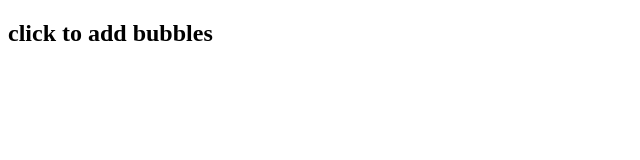
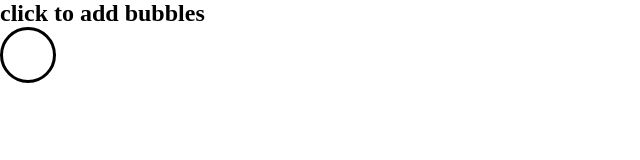
Before and after one commit to dianaphamhere/bubbles, a plain HTML site: page index.html in a window 1280 px wide. Shown: the whole page, without its empty margins (0-640 px from the left). Drawn offline with Linux system fonts and the light colour scheme.

Commit message:
- Able to click wrapper and new div (bubble) appends to page after the previous one

```diff
--- a/index.html
+++ b/index.html
@@ -9,5 +9,6 @@
 		<h2>click to add bubbles</h2>
 		<div class="bubble" id="bubble1"></div>
 	</div>
+	<script type="text/javascript" src="script.js"></script>
 </body>
 </html>
--- a/script.js
+++ b/script.js
@@ -0,0 +1,9 @@
+var w = document.getElementById("wrapper");
+
+w.addEventListener("click", function(){
+
+	var newB = document.createElement("div");
+	newB.setAttribute("class", "bubble");
+	newB.setAttribute("id", "bubble1");
+	w.appendChild(newB);
+})
--- a/style.css
+++ b/style.css
@@ -0,0 +1,21 @@
+* {
+	margin: 0;
+	padding: 0;
+}
+
+#wrapper {
+	position: absolute;
+	width: 100%;
+	height: 100%;
+}
+
+.bubble {
+	background-color: white;
+	border: solid black;
+	border-radius: 50%;
+}
+
+#bubble1 {
+	width: 50px;
+	height: 50px;
+}
```
